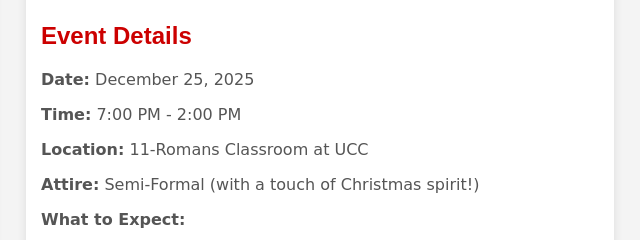
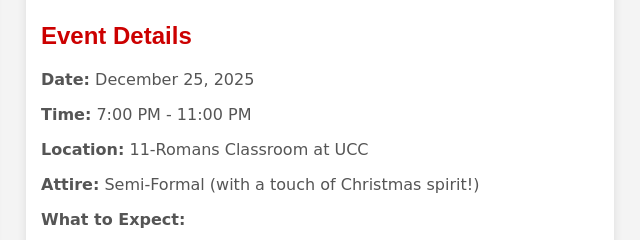
Before and after one commit to kyle-aguirre1/Christmas-party-poster, a plain HTML site: page index.html in a window 1280 px wide. Shown: the part 145-385 px from the top of the page, 630-1270 px from the left. Drawn offline with Linux system fonts and the light colour scheme.

Commit message:
Update index.html

```diff
--- a/index.html
+++ b/index.html
@@ -77,7 +77,7 @@
   <section>
   <h2>Event Details</h2>
   <p><strong>Date:</strong> December 25, 2025</p>
-  <p><strong>Time:</strong> 7:00 PM - 2:00 PM</p>
+  <p><strong>Time:</strong> 7:00 PM - 11:00 PM</p>
   <p><strong>Location:</strong> 11-Romans Classroom at UCC</p>
   <p><strong>Attire:</strong> Semi-Formal (with a touch of Christmas spirit!)</p>
   <p><strong>What to Expect:</strong></p>
```
